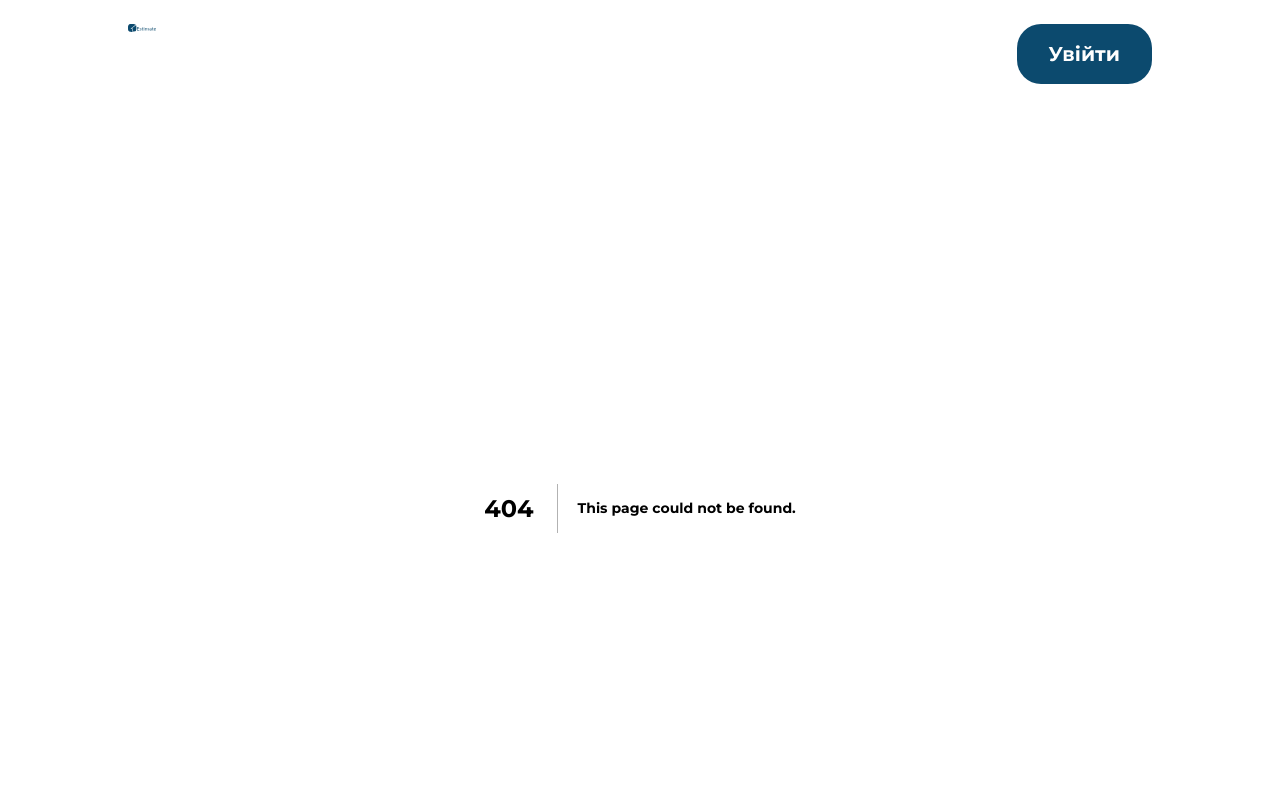
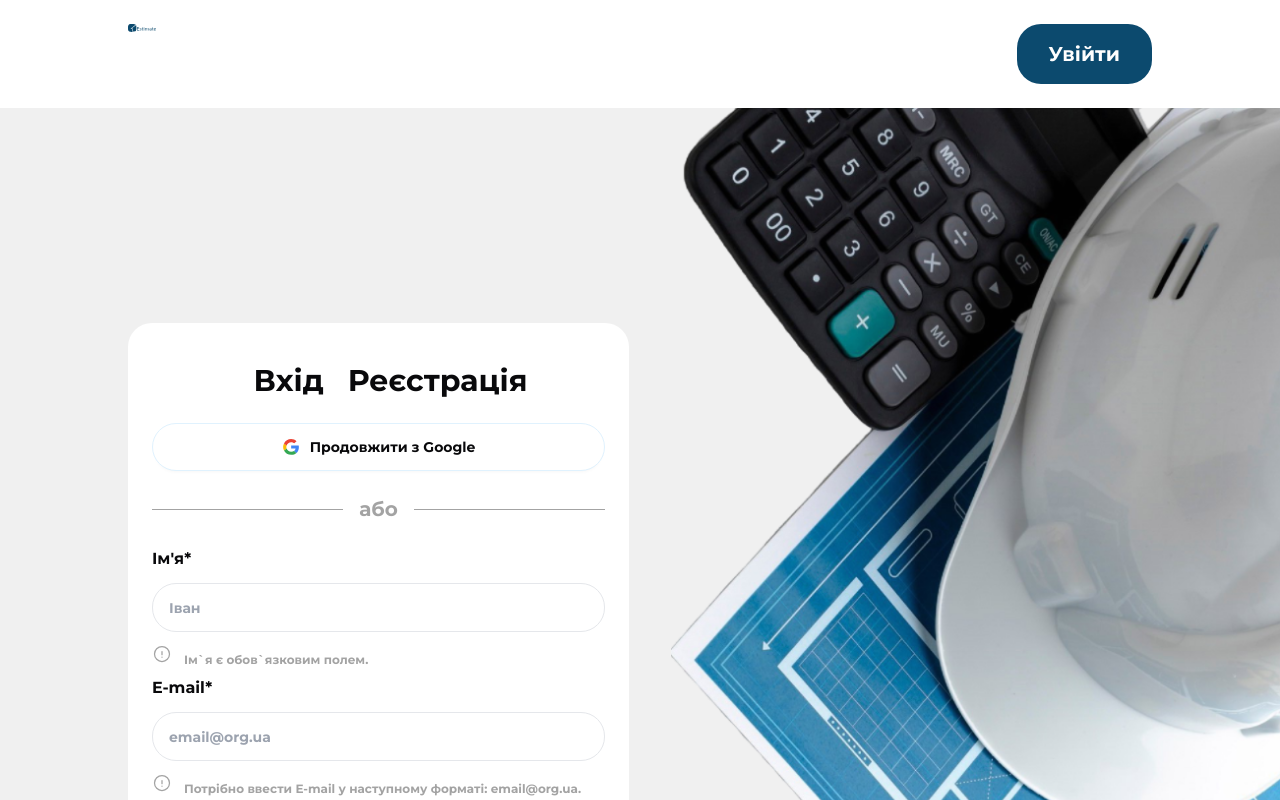
Before and after one commit to Vitaliy28031985/new-tiam-estimate-app-frontend, a Next.js app: page /authorization in a window 1280 px wide. Before the commit this address had no page. Shown: the top 800 px of the page. Built offline with nearby package versions, Linux system fonts and the light colour scheme.

Commit message:
start radio button

```diff
--- /dev/null
+++ b/src/app/(pages)/authorization/page.tsx
@@ -0,0 +1,35 @@
+import Link from 'next/link';
+import Image from 'next/image';
+import { Metadata } from "next";
+import fon from '../../assets/bg-img.png';
+import Authorization from '@/app/components/Authorization/Authorization';
+
+export const metadata: Metadata = {
+  title: "Реєстрація",
+  description: "Сторінка входу",
+};
+
+export default function Register() {
+    return (
+        <div className="w-full bg-gray-0 pt-[215px] relative overflow-hidden">
+      <div className='w-[1249px] ml-auto mr-auto container pb-[215px]'>
+
+                <div className='w-[501px] relative z-20 bg-white shadow-base px-6 py-10 rounded-[24px]'>
+                    <Authorization/>
+                </div>
+
+
+            </div>
+            <div className='absolute right-0 top-0'>
+                 <Image
+                src={fon}
+                alt="fon"
+                width={609}
+                height={679}
+                quality={100}
+                priority
+                    />
+           </div>
+        </div>
+    )
+}
--- a/src/app/(pages)/register/page.tsx
+++ /dev/null
@@ -1,45 +0,0 @@
-import Link from 'next/link';
-import Image from 'next/image';
-import { Metadata } from "next";
-import fon from '../../assets/bg-img.png';
-import RegisterForm from '../../components/Register/RegisterForm';
-import ButtonGoogle from '../../UI/Buttons/ButtonGoogle';
-export const metadata: Metadata = {
-  title: "Реєстрація",
-  description: "Сторінка входу",
-};
-
-export default function Register() {
-    return (
-        <div className="w-full bg-gray-0 pt-[125px] relative overflow-hidden">
-      <div className='w-[1249px] ml-auto mr-auto container pb-7'>
-
-                <div className='w-[501px] relative z-20 bg-white shadow-base px-6 py-10 rounded-[24px]'>
-                    <p className='text-center font-bold text-4xl  mb-6'>Реєстрація
-                    <Link href='/login' className=' text-3xl text-black font-normal ml-6'>Вхід</Link></p>
-
-                    <ButtonGoogle />
-                    <div className='flex items-center mb-6 gap-4'>
-                    <div className='w-[199px] h-[1px] bg-gray-20 '></div>
-                    <p className='text-xl text-gray-20 text-center font-normal'>або</p>
-                    <div className='w-[199px] h-[1px] bg-gray-20 '></div>
-                    </div>
-
-                    <RegisterForm/>
-                </div>
-
-
-            </div>
-            <div className='absolute right-0 top-0'>
-                 <Image
-                src={fon}
-                alt="fon"
-                width={609}
-                height={679}
-                quality={100}
-                priority
-                    />
-           </div>
-        </div>
-    )
-}
--- /dev/null
+++ b/src/app/UI/AuthorizationCheckbox.tsx
@@ -0,0 +1,30 @@
+import { InputProps } from "../interfaces/inputInterface";
+
+export default function AuthorizationCheckbox({ value, data, changeCheckbox }: InputProps) {
+
+    return (
+        <div className="mb-6 text-center">
+            <label
+            className=" text-3xl text-black font-normal ml-6 peer-checked:text-4xl peer-checked:font-bold"
+            >
+                <input
+                    className="peer sr-only"
+                    onChange={changeCheckbox}
+                    type="radio" name="authorization"
+                    value="login" />
+                Вхід
+            </label>
+            <label
+            className=" text-3xl text-black font-normal ml-6 peer-checked:text-4xl peer-checked:font-bold"
+            >
+                <input
+                    className="peer sr-only"
+                    onChange={changeCheckbox}
+                    type="radio" name="authorization"
+                    value="register" />
+                Реєстрація
+            </label>
+        </div>
+    )
+
+}
--- /dev/null
+++ b/src/app/components/Authorization/Authorization.tsx
@@ -0,0 +1,66 @@
+'use client'
+import { useEffect, useState } from "react";
+import AuthorizationCheckbox from "@/app/UI/AuthorizationCheckbox";
+import ButtonGoogle from "@/app/UI/Buttons/ButtonGoogle";
+import RegisterForm from "../Register/RegisterForm";
+import Login from "../Login/Login";
+
+
+export default function Authorization() {
+
+  const [valueRadio, setValue] = useState('login');
+    const [isShowLogin, setIsShowLogin] = useState(true)
+
+    const StartUrlParams = new URLSearchParams(window.location.search);
+    const startParamValue = StartUrlParams.get('param');
+
+    console.log(startParamValue)
+
+
+    function chanceParams() {
+    const urlParams = new URLSearchParams(window.location.search);
+    const paramValue = urlParams.get('param');
+
+    if (paramValue === 'true') {
+      setIsShowLogin(true);
+    } else  {
+      setIsShowLogin(false);
+       }
+    }
+
+   useEffect(() => {
+   chanceParams()
+  }, [startParamValue]);
+
+         const handleChange = (e: React.ChangeEvent<HTMLInputElement>) => {
+       const {name, value,} = e.currentTarget;
+        switch (name) {
+            case 'authorization':
+                setValue(value);
+                value === 'login' ? setIsShowLogin(true) : setIsShowLogin(false);
+                break;
+
+           default:
+           return;
+        }
+
+    }
+
+    return (
+    <div>
+            <AuthorizationCheckbox value={valueRadio} changeCheckbox={handleChange} />
+            <ButtonGoogle />
+
+            <div className='flex items-center mb-6 gap-4'>
+                 <div className='w-[199px] h-[1px] bg-gray-20 '></div>
+                 <p className='text-xl text-gray-20 text-center font-normal'>або</p>
+                 <div className='w-[199px] h-[1px] bg-gray-20 '></div>
+            </div>
+
+        {isShowLogin ? (<Login/>) : (<RegisterForm/>)}
+
+    </div>
+
+
+)
+}
--- a/src/app/components/Header/GuestHeader.tsx
+++ b/src/app/components/Header/GuestHeader.tsx
@@ -11,7 +11,7 @@ export default function GuestHeader() {
     <header className='w-[1249px] ml-auto mr-auto container py-6'>
         <div className='flex gap-[861px]'>
             <Link href="/"><Image src={logo} alt="logo" width={164} height={50} quality={100} /></Link>
-            <ButtonBlueLink title='Увійти' link='/login'/>
+            <ButtonBlueLink title='Увійти' link='/authorization?param=true'/>
         </div>
     </header>
 
--- a/src/app/components/home/MainSection.tsx
+++ b/src/app/components/home/MainSection.tsx
@@ -5,6 +5,7 @@ import homeOne from '../../assets/home-1.png';
 import homeTwo from '../../assets/home-2.png';
 import homeTree from '../../assets/home-3.png'
 export default function MainSection() {
+
   return (
     <section id='main' className='flex gap-24 items-center'>
         <div className=''>
@@ -16,7 +17,7 @@ export default function MainSection() {
             З нашим застосунком ви зможете швидко керувати витратами,
             налаштовувати шаблони та мати доступ до кошторисів – просто і безкоштовно!
           </p>
-        <ButtonBlueLink title='Зареєструватися' link='/register' />
+        <ButtonBlueLink title='Зареєструватися' link='/authorization?param=false' />
         </div>
         <div className='w-full  p-0'>
         <div className='grid grid-cols-[2fr,2fr] gap-3'>
```
